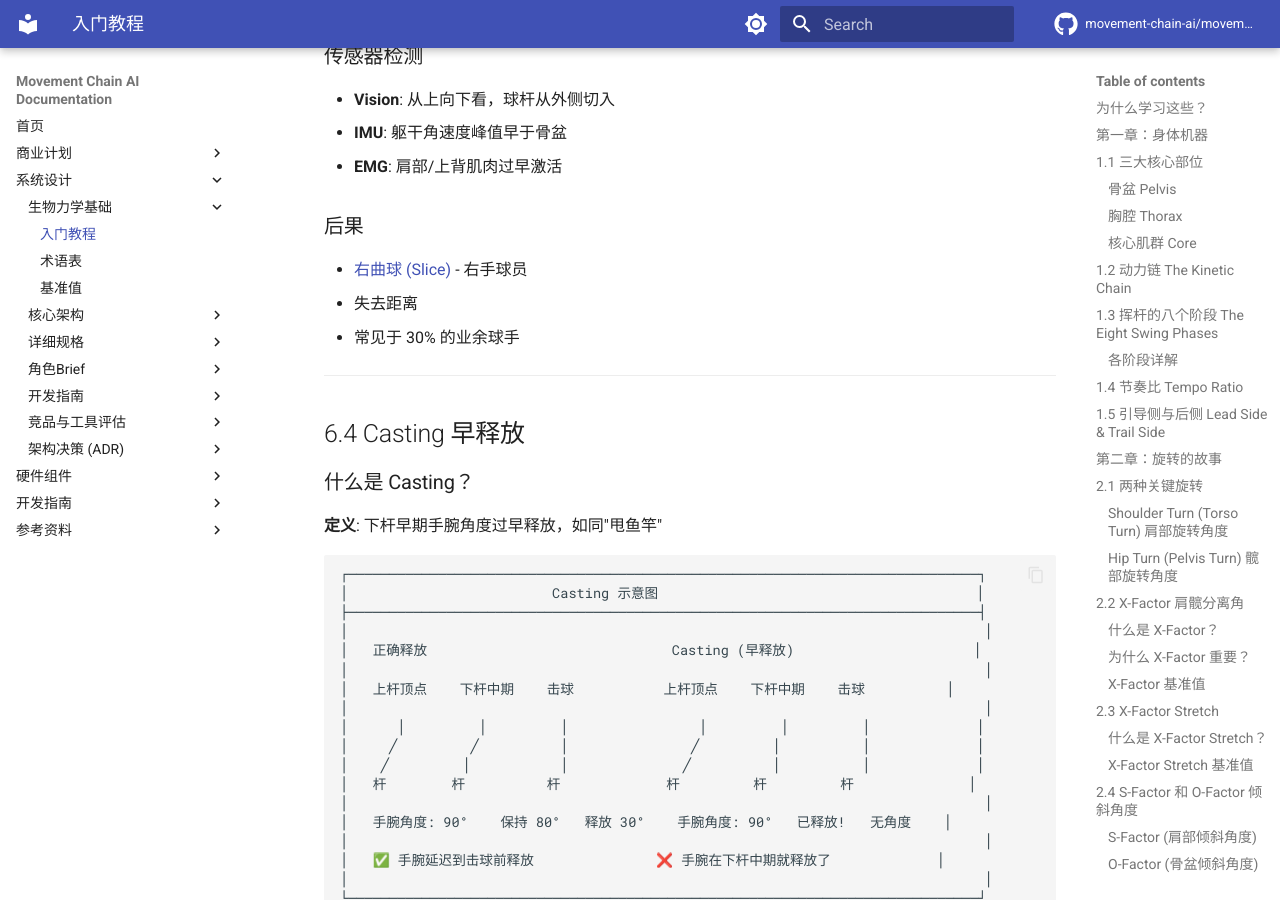
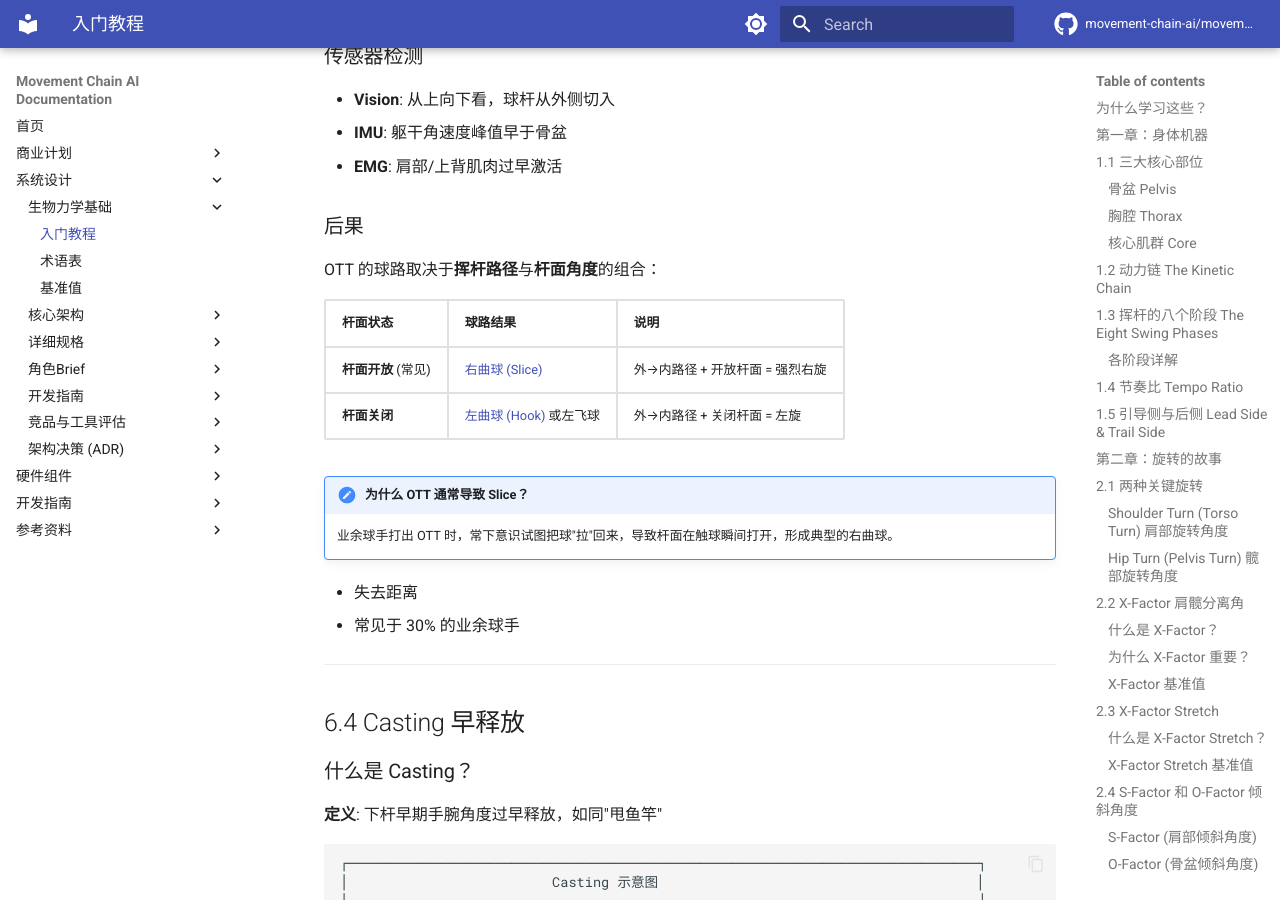
Before and after one commit to movement-chain-ai/movement-chain-docs, an MkDocs documentation site: the page built from docs/zh/design/foundations/biomechanics-101.md, in a window 1280 px wide and 900 px high, scrolled down 37364 px. Built offline with MkDocs 1.6.1 and Material for MkDocs 9.7.7, drawn with Linux system fonts in a browser that asks for light colours; comment, search, counter and statistics services are not loaded; the version menu is left out.

Commit message:
完善 Over-the-Top 后果说明：路径与杆面的组合决定球路
- 添加表格说明 OTT + 开放杆面 = Slice，OTT + 关闭杆面 = Hook
- 添加注释解释为什么 OTT 通常导致 Slice
- 添加到球路术语表的链接

🤖 Generated with [Claude Code](https://claude.com/claude-code)

Co-Authored-By: Claude Opus 4.5 <noreply@anthropic.com>

```diff
--- a/docs/zh/design/foundations/biomechanics-101.md
+++ b/docs/zh/design/foundations/biomechanics-101.md
@@ -1423,7 +1423,16 @@ EMG 还可以检测**肌肉疲劳**，这是其他传感器无法做到的。
 
 ### 后果
 
-- [右曲球 (Slice)](../../reference/golf-glossary.md#8-球路-ball-flight) - 右手球员
+OTT 的球路取决于**挥杆路径**与**杆面角度**的组合：
+
+| 杆面状态 | 球路结果 | 说明 |
+|----------|----------|------|
+| **杆面开放** (常见) | [右曲球 (Slice)](../../reference/golf-glossary.md#8-球路-ball-flight) | 外→内路径 + 开放杆面 = 强烈右旋 |
+| **杆面关闭** | [左曲球 (Hook)](../../reference/golf-glossary.md#8-球路-ball-flight) 或左飞球 | 外→内路径 + 关闭杆面 = 左旋 |
+
+!!! note "为什么 OTT 通常导致 Slice？"
+    业余球手打出 OTT 时，常下意识试图把球"拉"回来，导致杆面在触球瞬间打开，形成典型的右曲球。
+
 - 失去距离
 - 常见于 30% 的业余球手
 
```
